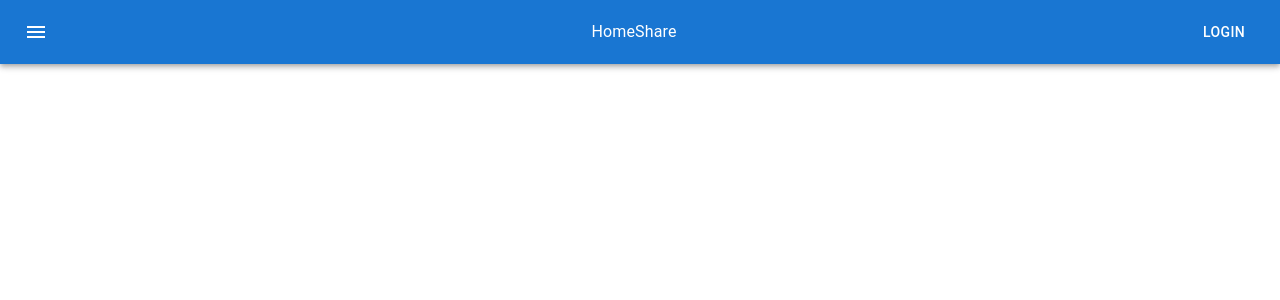
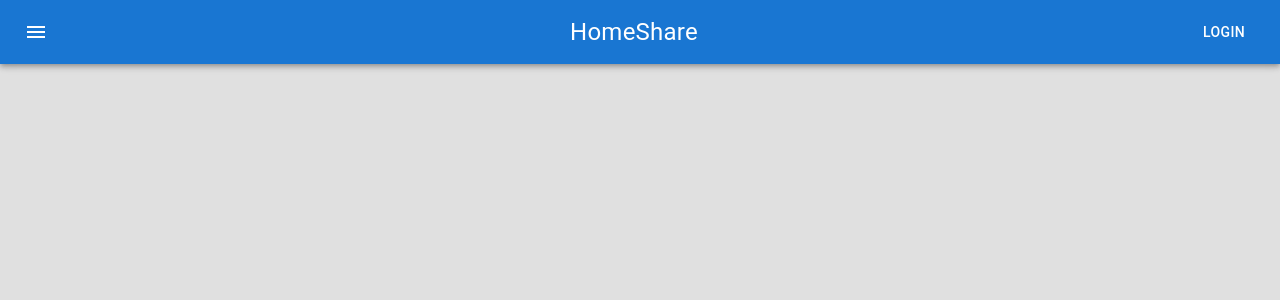
Before and after one commit to daryl-sen/homeshare-api, a React (Create React App) app in the folder frontend/: page / in a window 1280 px wide. Shown: the top 300 px of the page. Built offline with nearby package versions, Linux system fonts and the light colour scheme.

Commit message:
create theme

```diff
--- /dev/null
+++ b/frontend/src/App.css
@@ -0,0 +1,6 @@
+body,
+html,
+#root,
+.App {
+  height: 100%;
+}
--- a/frontend/src/App.tsx
+++ b/frontend/src/App.tsx
@@ -1,11 +1,21 @@
-import React from "react";
+import React, { useState } from "react";
+import { ThemeProvider } from "@mui/material/styles";
+import Container from "@mui/material/Container";
 
 import MainAppBar from "./modules/layout/modules/MainAppBar/MainAppBar";
+import "./App.css";
+import { lightTheme } from "./themes";
 
 function App() {
+  const [theme, setTheme] = useState(lightTheme);
+
   return (
     <div className="App">
-      <MainAppBar />
+      <ThemeProvider theme={theme}>
+        <Container>
+          <MainAppBar />
+        </Container>
+      </ThemeProvider>
     </div>
   );
 }
--- /dev/null
+++ b/frontend/src/themes.ts
@@ -0,0 +1,30 @@
+import { createTheme } from "@mui/material/styles";
+
+export const lightTheme = createTheme({
+  typography: {
+    subtitle1: {
+      fontSize: "1.5em",
+    },
+  },
+  components: {
+    MuiContainer: {
+      defaultProps: {
+        sx: {
+          height: "100%",
+          backgroundColor: "#e0e0e0",
+        },
+        disableGutters: true,
+        maxWidth: false,
+      },
+    },
+    MuiDrawer: {
+      defaultProps: {
+        PaperProps: {
+          sx: {
+            background: "#ffffff",
+          },
+        },
+      },
+    },
+  },
+});
```
Also changed, not shown: frontend/src/logo.svg (deleted).
